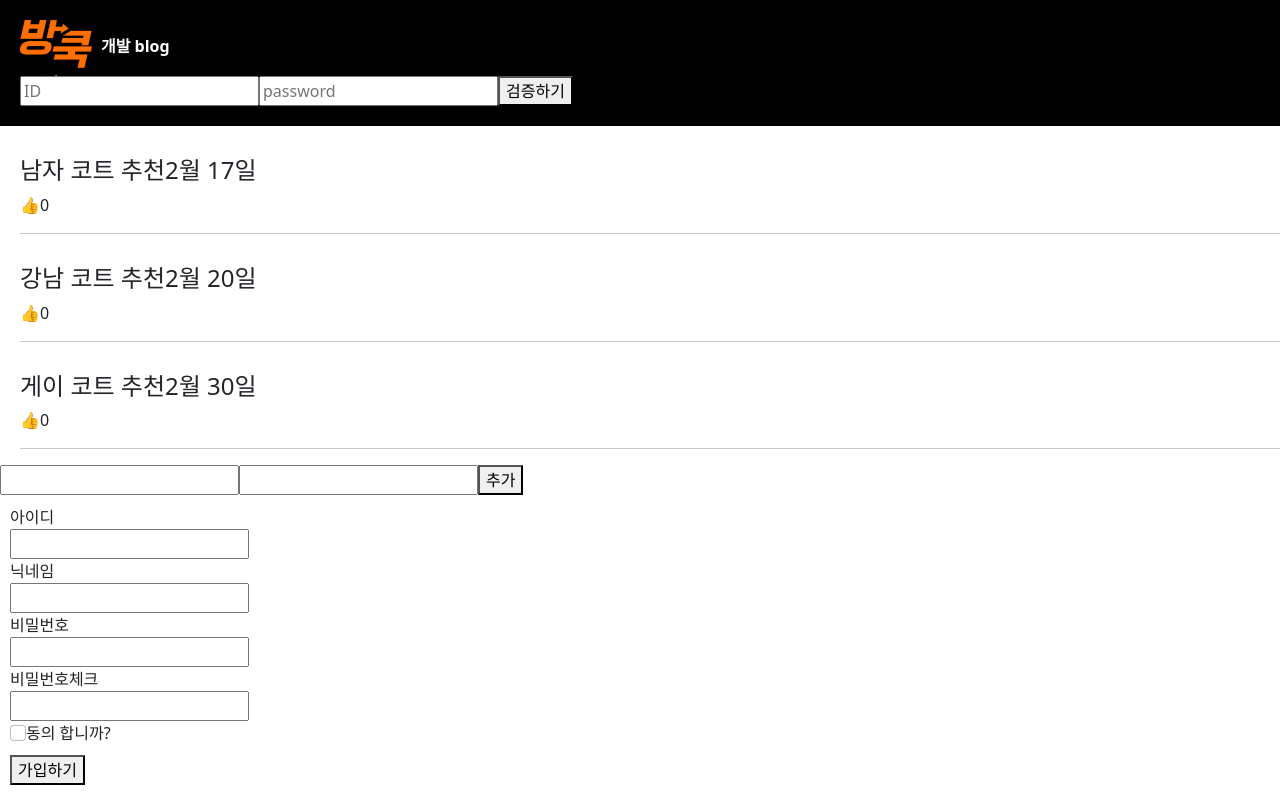
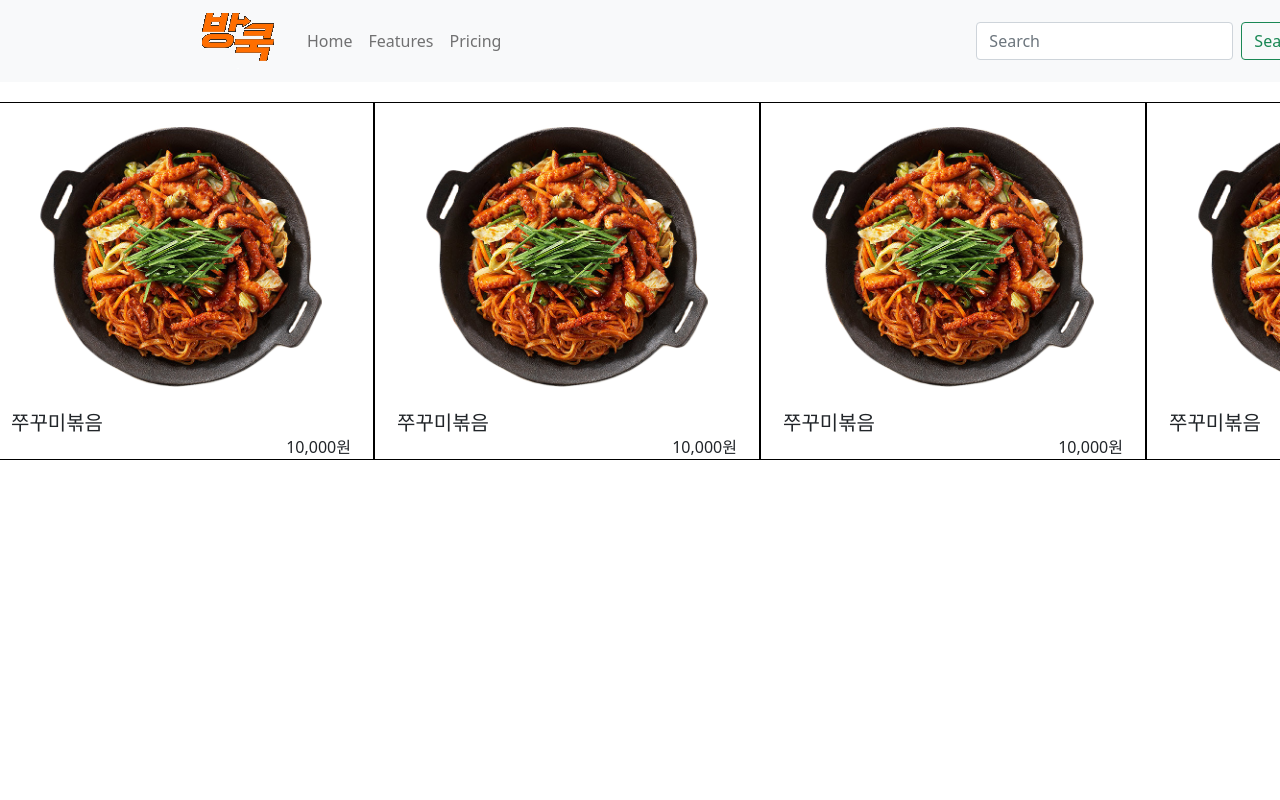
Before and after one commit to ShinHeeSun/-, a React (Create React App) app: page / in a window 1280 px wide. Shown: the top 800 px of the page. Built offline with nearby package versions, Linux system fonts and the light colour scheme.

Commit message:
first commit

```diff
--- a/package.json
+++ b/package.json
@@ -15,6 +15,7 @@
     "bootstrap": "^5.1.3",
     "cross-env": "^7.0.3",
     "react": "^17.0.2",
+    "react-bootstrap": "^1.5.2",
     "react-dom": "^17.0.2",
     "react-icon": "^1.0.0",
     "react-router-dom": "^5.2.0",
--- a/public/index.html
+++ b/public/index.html
@@ -17,7 +17,12 @@
     crossorigin="anonymous">
 
     <link rel="manifest" href="%PUBLIC_URL%/manifest.json" />
-
+    <link
+    rel="stylesheet"
+    href="https://cdn.jsdelivr.net/npm/bootstrap@5.1.3/dist/css/bootstrap.min.css"
+    integrity="sha384-1BmE4kWBq78iYhFldvKuhfTAU6auU8tT94WrHftjDbrCEXSU1oBoqyl2QvZ6jIW3"
+    crossorigin="anonymous"
+  />
     <title>Test_App</title>
   </head>
   <body>
--- a/src/App.css
+++ b/src/App.css
@@ -5,9 +5,24 @@ body {
     -ms-user-select: 'none';
     -moz-user-select: 'none';
     -webkit-user-select: none;
-
 }
-
+.menu{
+  margin-top: 20px;
+}
+.menuList {
+  margin: 0px;
+  border:1px solid black ;
+  background-image: cover;
+}
+.menu h5 {
+  padding-left: 10px;
+  margin: 0;
+}
+.menu p {
+  text-align: end;
+  padding-right: 10px;
+  margin: 0;
+}
 .black-nav {
   background-color: black;
   width: 100%;
--- a/src/App.js
+++ b/src/App.js
@@ -1,6 +1,7 @@
 /* eslint-disabl */
 import React from 'react';
 import './App.css';
+import Show from './Components/Show'
 import Title from './Components/Title';
 
 // import Mainaaa from './Components/aaaa/Mainaaa';
@@ -8,7 +9,8 @@ function App() {
   return (
     <div className="App">
       {/* <Mainaaa /> */}
-      <Title />
+{/*       <Title />  */}  {/* <= 테스트용  */}
+      <Show />
     </div>
   );
 }
--- /dev/null
+++ b/src/Components/Show.js
@@ -0,0 +1,14 @@
+import React from 'react';
+import '../App.css';
+import Navbar from './showping/Navbar'
+import Cards from './showping/Cards'
+
+function Show() {
+  return (
+    <>
+        <Navbar />
+        <Cards />
+    </>
+  );
+}
+export default Show;
--- /dev/null
+++ b/src/Components/showping/Cards.js
@@ -0,0 +1,41 @@
+import React from 'react';
+import '../../App.css';
+import Aaa from '../../img/쭈꾸미볶음.png';
+
+
+function Cards() {
+  return (
+    <div className="row menu">
+      <div className="col-xs-6 col-md-3 menuList">
+        <a href="#!" className="thumbnail">
+          <img src={Aaa} alt="..." width="100%" />
+        </a>
+        <h5>쭈꾸미볶음</h5>
+        <p>10,000원</p>
+      </div>
+      <div className="col-xs-6 col-md-3 menuList">
+        <a href="#!" className="thumbnail">
+          <img src={Aaa} alt="..." width="100%" />
+        </a>
+        <h5>쭈꾸미볶음</h5>
+        <p>10,000원</p>
+      </div>
+      <div className="col-xs-6 col-md-3 menuList">
+        <a href="#!" className="thumbnail">
+          <img src={Aaa} alt="..." width="100%" />
+        </a>
+        <h5>쭈꾸미볶음</h5>
+        <p>10,000원</p>
+      </div>
+      <div className="col-xs-6 col-md-3 menuList">
+        <a href="#!" className="thumbnail">
+          <img src={Aaa} alt="..." width="100%" />
+        </a>
+        <h5>쭈꾸미볶음</h5>
+        <p>10,000원</p>
+      </div>
+    </div>
+  );
+}
+
+export default Cards;
--- /dev/null
+++ b/src/Components/showping/Navbar.js
@@ -0,0 +1,43 @@
+import React from "react"
+import logo from '../../img/logo.png'
+import {
+    Button,
+    Navbar,
+    Container,
+    Nav,
+    Form,
+    FormControl,
+  } from 'react-bootstrap'
+
+  function NavBar () {
+    return (
+      <>
+
+<Navbar bg="light" variant="light">
+        <Container>
+          <Navbar.Brand href="#home">
+            <a href="...">
+              {' '}
+              <img className="logoName" src={logo} let="logo" alt="..." />
+            </a>
+          </Navbar.Brand>
+          <Nav className="me-auto">
+            <Nav.Link href="#home">Home</Nav.Link>
+            <Nav.Link href="#features">Features</Nav.Link>
+            <Nav.Link href="#pricing">Pricing</Nav.Link>
+          </Nav>
+          <Form className="d-flex">
+            <FormControl
+              type="search"
+              placeholder="Search"
+              className="me-2"
+              aria-label="Search"
+            />
+            <Button variant="outline-success">Search</Button>
+          </Form>
+        </Container>
+      </Navbar>
+      </>
+);
+}
+export default NavBar;
```
Also changed, not shown: src/Components/Login1.js (added, +32 -0 lines), user.json (+10 -1 lines), src/Components/showping/Header.js (added), src/Components/showping/Sidebar.js (added), 1 other file (tests, documents, lock files or other folders).
